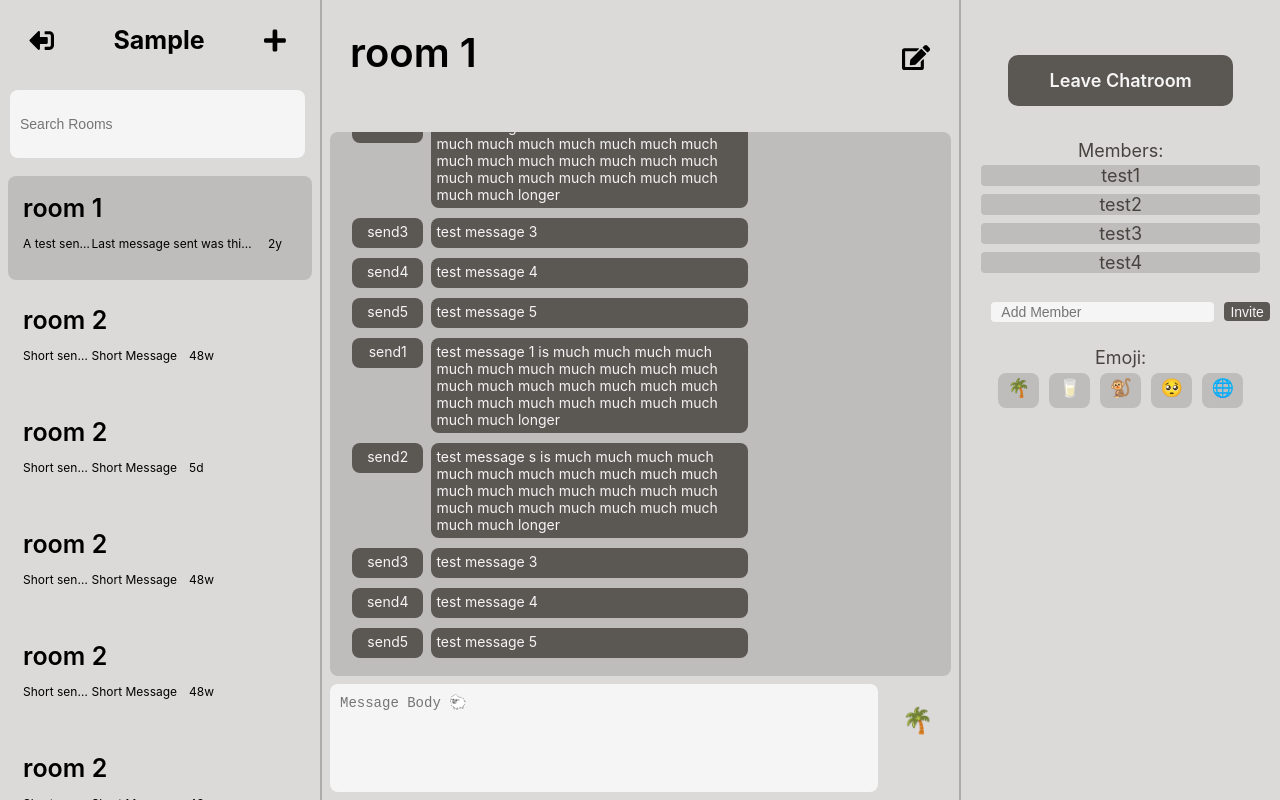
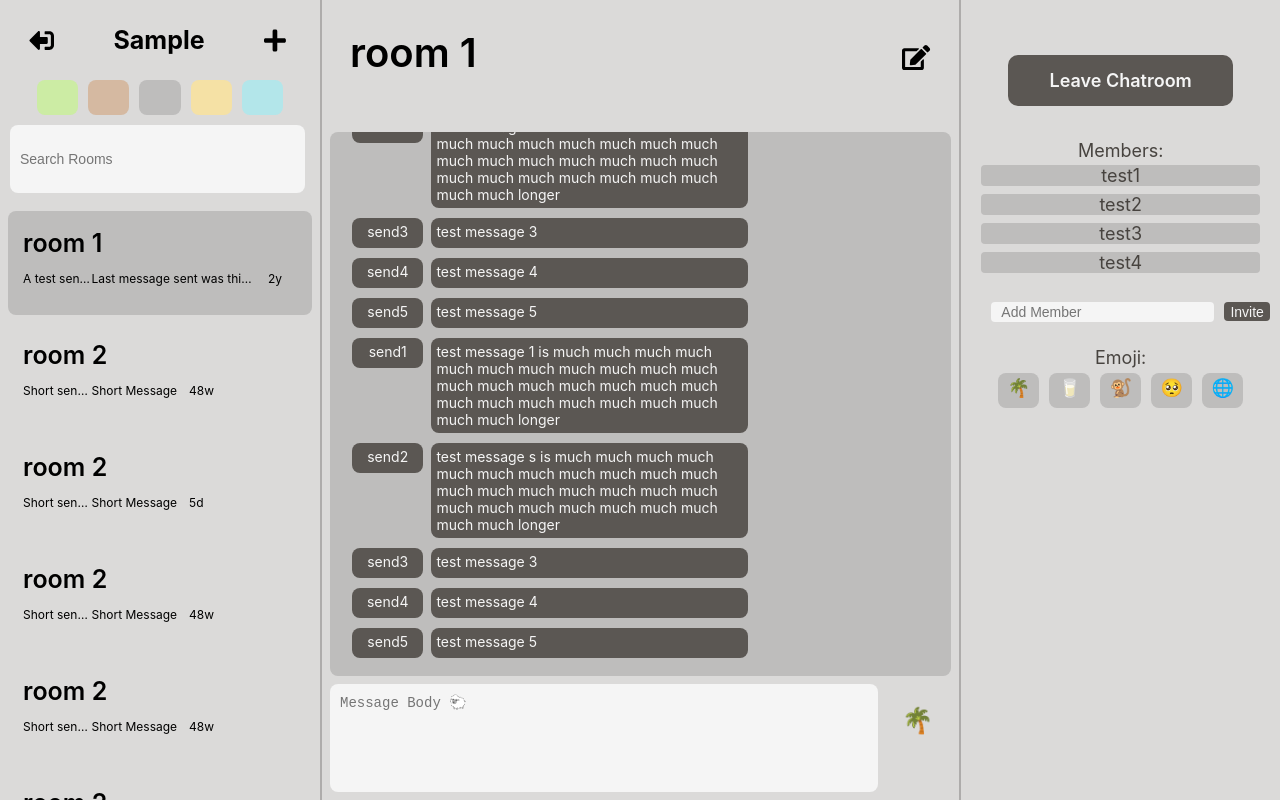
Before and after one commit to ycheng627/db_2020_frontend, a React (Create React App) app: page / in a window 1280 px wide. Both pictures are taken after typing "Sample", "Sample123" into the empty fields and a click on the input "Login / Register". Built offline with nearby package versions, Linux system fonts and the light colour scheme.

Commit message:
added theme initialize

```diff
--- a/src/components/App.js
+++ b/src/components/App.js
@@ -3,15 +3,10 @@ import {BrowserRouter} from 'react-router-dom';
 import {Navlink, Switch, Route} from 'react-router-dom'
 import Chat from "./Chat"
 import db from "./db"
+import theme from "./theme"
 
 
 function App(props){
-
-    // document.documentElement.style.setProperty(
-    //     '--background-gray',
-    //     'white'
-    //   );
-
     function useLocalStorage(key, initialValue) {
         const [storedValue, setStoredValue] = useState(() => {
           try {
@@ -133,6 +128,21 @@ function App(props){
         setEmoji(emoji)
     }
 
+    const changeTheme = (themeID)=>{
+        var t = theme[themeID];
+
+        console.log(t)
+        for (const property in t) {
+            console.log(`${property}: ${t[property]}`);
+            document.documentElement.style.setProperty(
+                `${property}`,
+                ` ${t[property]}`
+            );
+        }
+
+
+    }
+
     const leaveChatRoom = (evt)=>{
         alert("leaving chatroom")
         // Call backend for update
@@ -190,7 +200,8 @@ function App(props){
                     handlers={{handleLogOut: handleLogOut, setSendingMessageBody: setSendingMessageBody,
                      sendMessage: sendMessage, changeChatRoom: changeChatRoom, setLeftFilter: setLeftFilter,
                      setNewTitle: setNewTitle, leaveChatRoom:leaveChatRoom, setNewMember: setNewMember,
-                     addNewMember: addNewMember, createNewChatroom:createNewChatroom, changeEmoji: changeEmoji}}/>
+                     addNewMember: addNewMember, createNewChatroom:createNewChatroom, changeEmoji: changeEmoji,
+                     changeTheme: changeTheme}}/>
             </div>
         )
     }
--- a/src/components/LeftPane.js
+++ b/src/components/LeftPane.js
@@ -77,6 +77,14 @@ function LeftPane(props) {
                 </Popup>
 
             </div>
+
+            <div className="emojis-container">
+                <div className="emoji" style={{backgroundColor: "#cceca4"}} onClick={(e) => {props.handlers.changeTheme(0)}}></div>
+                <div className="emoji" style={{backgroundColor: "#d5b9a1"}} onClick={(e) => {props.handlers.changeTheme(1)}}></div>
+                <div className="emoji" style={{backgroundColor: "#bebdbc"}} onClick={(e) => {props.handlers.changeTheme(2)}}></div>
+                <div className="emoji" style={{backgroundColor: "#f5e1a5"}} onClick={(e) => {props.handlers.changeTheme(3)}}></div>
+                <div className="emoji" style={{backgroundColor: "#b3e6ea"}} onClick={(e) => {props.handlers.changeTheme(4)}}></div>
+            </div>
             <input
                 className="Left-search-input"
                 placeholder="Search Rooms"
--- /dev/null
+++ b/src/components/theme.js
@@ -0,0 +1,20 @@
+const theme = [
+    {
+    "--background-gray": "rgb(219, 218, 217)",
+    "--box-darker-gray": "rgb(190, 189, 188)",
+    "--sender-color": "rgb(91, 87, 83)",
+    "--message-body-color": "rgb(91, 87, 83)",
+    "--hover-color": "rgba(190, 189, 188, 0.5)",
+    "--selected-color": "rgb(190, 189, 188)",
+    "--emoji-background": "rgb(71, 67, 63)",
+    "--search-background": "rgb(245, 245, 245)",
+    "--divider-color": "rgba(71, 67, 63, 0.3)",
+    "--icon-hover": "rgb(159, 178, 189)",
+    "--message-text-color": "rgb(245, 245, 245)",
+    "--list-box-color": "rgb(71, 67, 63)",
+    "--popup-background": "rgb(245, 245, 245, 0.7)",
+    },
+
+]
+
+export { theme as default }
```
Also changed, not shown: 1 other file (tests, documents, lock files or other folders).
